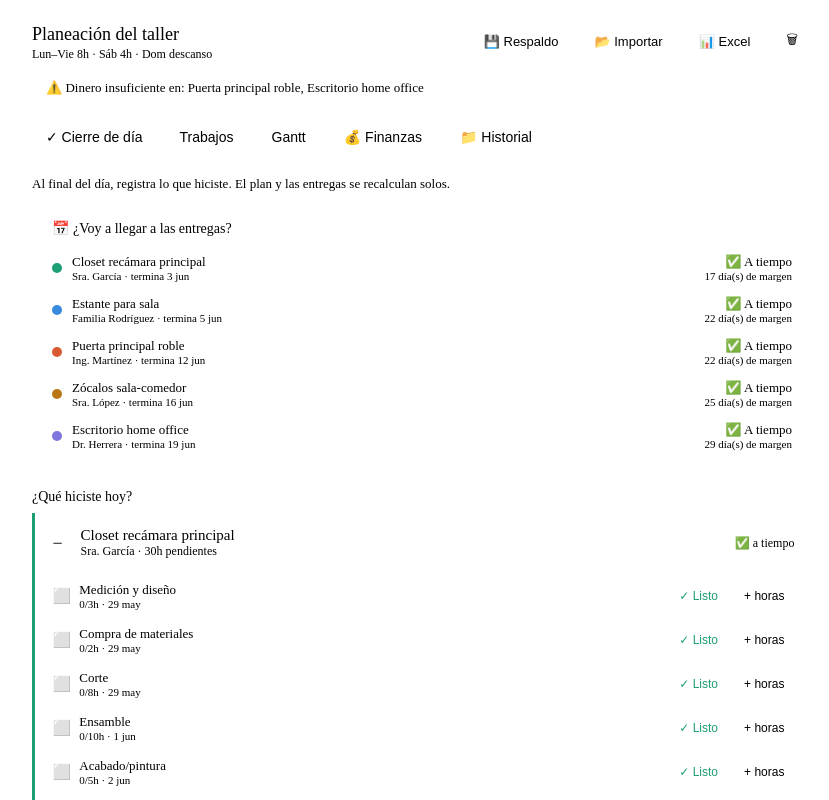
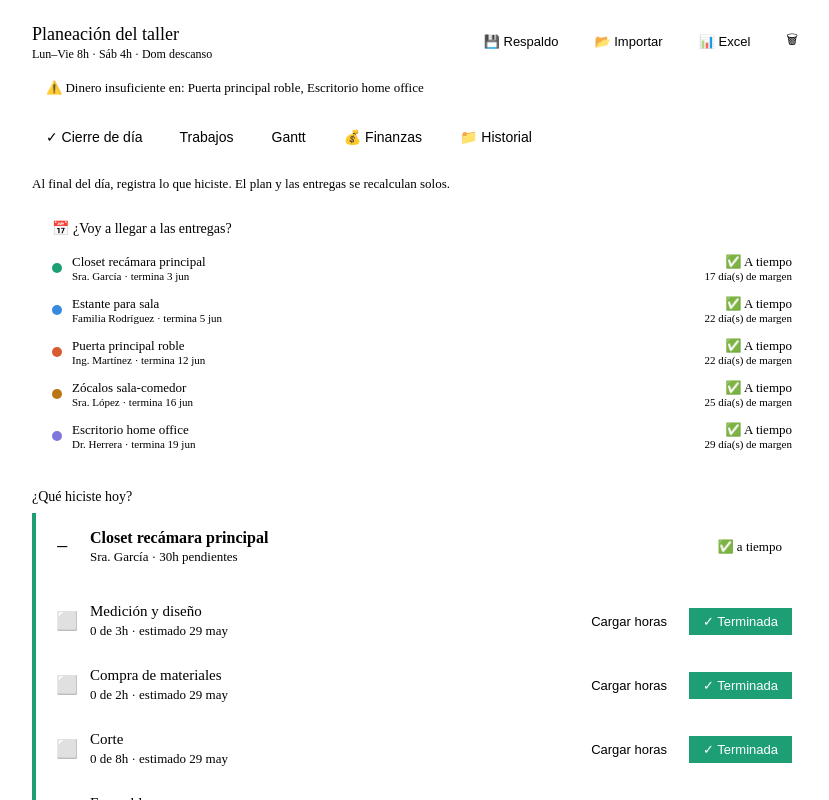
Before and after one commit to maussi1980/planificador-carpinteria, a React (Vite) app: page / in a window 1280 px wide. Both pictures are taken after a click on the element 641 px from the left and 543 px from the top of the page. Shown: the top 800 px of the page, without its empty margins (218-1047 px from the left). Built offline with nearby package versions, Linux system fonts and the light colour scheme.

Commit message:
cierre de dia mas legible y simple

```diff
--- a/src/App.jsx
+++ b/src/App.jsx
@@ -229,8 +229,7 @@ export default function App(){
   // TarjetaCierre: proyecto colapsable con todas sus etapas
   const TarjetaCierre=({j})=>{
     const [abierto,setAbierto]=useState(false);
-    const [editEtapa,setEditEtapa]=useState(null); // nombre de etapa en edición
-    const [modoEd,setModoEd]=useState(null); // 'parcial' | 'masHoras'
+    const [editEtapa,setEditEtapa]=useState(null);
     const [val,setVal]=useState("");
     const sched_j=schedule.find(s=>s.id===j.id);
     const hechas=j.etapas.reduce((s,e)=>s+num(e.hechas),0);
@@ -239,66 +238,53 @@ export default function App(){
     const completo=totalPend(j)===0;
     const fechas=etapasFechas[j.id]||{};
 
-    const cerrarEd=()=>{setEditEtapa(null);setModoEd(null);setVal("");};
-
     return(
-      <div style={{...S.card,borderLeft:`3px solid ${j.color}`,opacity:completo?0.65:1,padding:0,overflow:"hidden"}}>
+      <div style={{...S.card,borderLeft:`4px solid ${j.color}`,opacity:completo?0.65:1,padding:0,overflow:"hidden",marginBottom:14}}>
         {/* header clickable */}
-        <div onClick={()=>setAbierto(a=>!a)} style={{display:"flex",justifyContent:"space-between",alignItems:"center",padding:"0.9rem 1.1rem",cursor:"pointer"}}>
-          <div style={{display:"flex",gap:10,alignItems:"center",flex:1,minWidth:0}}>
-            <span style={{fontSize:18,color:"var(--color-text-secondary)",width:18,flexShrink:0}}>{abierto?"−":"+"}</span>
+        <div onClick={()=>setAbierto(a=>!a)} style={{display:"flex",justifyContent:"space-between",alignItems:"center",padding:"1rem 1.25rem",cursor:"pointer"}}>
+          <div style={{display:"flex",gap:14,alignItems:"center",flex:1,minWidth:0}}>
+            <span style={{fontSize:22,color:"var(--color-text-secondary)",width:20,flexShrink:0,lineHeight:1}}>{abierto?"−":"+"}</span>
             <div style={{minWidth:0}}>
-              <div style={{fontWeight:500,fontSize:15}}>{j.nombre}</div>
-              <div style={{fontSize:12,color:"var(--color-text-secondary)"}}>{j.cliente} · {completo?"✅ completado":`${totalPend(j)}h pendientes`}{hechas>0&&!completo&&` · ${pctAvance}% hecho`}</div>
+              <div style={{fontWeight:600,fontSize:16,marginBottom:2}}>{j.nombre}</div>
+              <div style={{fontSize:13,color:"var(--color-text-secondary)"}}>{j.cliente} · {completo?"✅ completado":`${totalPend(j)}h pendientes`}{hechas>0&&!completo&&` · ${pctAvance}%`}</div>
             </div>
           </div>
-          {j.fechaEntrega&&<span style={{fontSize:12,fontWeight:500,flexShrink:0,marginLeft:8,color:sched_j?.tarde?"var(--color-text-danger)":"var(--color-text-success)"}}>{sched_j?.tarde?"⚠️ tarde":"✅ a tiempo"}</span>}
+          {j.fechaEntrega&&<span style={{fontSize:13,fontWeight:500,flexShrink:0,marginLeft:10,padding:"4px 10px",borderRadius:6,background:sched_j?.tarde?"var(--color-background-danger)":"var(--color-background-success)",color:sched_j?.tarde?"var(--color-text-danger)":"var(--color-text-success)"}}>{sched_j?.tarde?"⚠️ tarde":"✅ a tiempo"}</span>}
         </div>
-        {/* barra de avance */}
-        {hechas>0&&<div style={{height:3,background:"var(--color-background-secondary)",margin:"0 1.1rem 0.6rem"}}><div style={{width:pctAvance+"%",height:"100%",background:"#1D9E75"}}/></div>}
+        {hechas>0&&<div style={{height:4,background:"var(--color-background-secondary)",margin:"0 1.25rem 0.8rem"}}><div style={{width:pctAvance+"%",height:"100%",background:"#1D9E75",borderRadius:2}}/></div>}
 
-        {/* etapas expandidas */}
-        {abierto&&<div style={{padding:"0 1.1rem 0.9rem"}}>
+        {abierto&&<div style={{padding:"0.5rem 1.25rem 1.1rem",borderTop:"0.5px solid var(--color-border-tertiary)"}}>
           {j.etapas.map((e,i)=>{
             const p=pend(e);const hecho=p<=0;const enParte=num(e.hechas)>0&&!hecho;
             const f=fechas[e.nombre];const enEd=editEtapa===e.nombre;
             return(
-              <div key={i} style={{padding:"8px 0",borderTop:i>0?"0.5px solid var(--color-border-tertiary)":"none"}}>
-                <div style={{display:"flex",alignItems:"center",gap:8,flexWrap:"wrap"}}>
-                  <span style={{fontSize:15,flexShrink:0}}>{hecho?"✅":enParte?"🔵":"⬜"}</span>
-                  <div style={{flex:1,minWidth:100}}>
-                    <div style={{fontSize:13,fontWeight:hecho?400:500,textDecoration:hecho?"line-through":"none",color:hecho?"var(--color-text-secondary)":"var(--color-text-primary)"}}>{e.nombre}</div>
-                    <div style={{fontSize:11,color:"var(--color-text-secondary)"}}>
-                      {hecho?`${num(e.horas)}h completadas`:`${num(e.hechas)}/${num(e.horas)}h${f?` · ${fmtShort(f.inicio)}`:""}`}
+              <div key={i} style={{padding:"14px 0",borderBottom:i<j.etapas.length-1?"0.5px solid var(--color-border-tertiary)":"none"}}>
+                <div style={{display:"flex",alignItems:"center",gap:12,flexWrap:"wrap"}}>
+                  <span style={{fontSize:18,flexShrink:0,width:22,textAlign:"center"}}>{hecho?"✅":enParte?"🔵":"⬜"}</span>
+                  <div style={{flex:1,minWidth:120}}>
+                    <div style={{fontSize:15,fontWeight:hecho?400:500,textDecoration:hecho?"line-through":"none",color:hecho?"var(--color-text-secondary)":"var(--color-text-primary)",marginBottom:3}}>{e.nombre}</div>
+                    <div style={{fontSize:13,color:"var(--color-text-secondary)"}}>
+                      {hecho?`${num(e.horas)}h completadas`:`${num(e.hechas)} de ${num(e.horas)}h${f?` · estimado ${fmtShort(f.inicio)}`:""}`}
                     </div>
                   </div>
-                  {!hecho&&!enEd&&<div style={{display:"flex",gap:6,flexShrink:0}}>
-                    <button style={{...S.btn,padding:"3px 10px",fontSize:12,color:"#1D9E75",borderColor:"#1D9E75"}} onClick={()=>completarEtapa(j.id,e.nombre)}>✓ Listo</button>
-                    <button style={{...S.btn,padding:"3px 10px",fontSize:12}} onClick={()=>{setEditEtapa(e.nombre);setModoEd("parcial");setVal("");}}>+ horas</button>
+                  {!hecho&&!enEd&&<div style={{display:"flex",gap:8,flexShrink:0}}>
+                    <button style={{...S.btn,padding:"6px 14px",fontSize:13}} onClick={()=>{setEditEtapa(e.nombre);setVal("");}}>Cargar horas</button>
+                    <button style={{...S.btnG,padding:"6px 14px",fontSize:13}} onClick={()=>completarEtapa(j.id,e.nombre)}>✓ Terminada</button>
                   </div>}
-                  {hecho&&<button style={{...S.btn,padding:"2px 8px",fontSize:11}} onClick={()=>setTrabajos(t=>t.map(x=>x.id!==j.id?x:{...x,etapas:x.etapas.map(et=>et.nombre===e.nombre?{...et,hechas:0}:et)}))}>deshacer</button>}
+                  {hecho&&<button style={{...S.btn,padding:"5px 12px",fontSize:12,flexShrink:0}} onClick={()=>setTrabajos(t=>t.map(x=>x.id!==j.id?x:{...x,etapas:x.etapas.map(et=>et.nombre===e.nombre?{...et,hechas:0}:et)}))}>Deshacer</button>}
                 </div>
-                {/* edición inline */}
-                {enEd&&modoEd==="parcial"&&<div style={{display:"flex",gap:6,alignItems:"center",marginTop:8,paddingLeft:24,flexWrap:"wrap"}}>
-                  <span style={{fontSize:12}}>Horas hechas hoy:</span>
-                  <input type="number" min={0.5} step={0.5} max={p} value={val} onChange={ev=>setVal(ev.target.value)} placeholder="h" style={{width:64}} autoFocus/>
-                  <button style={{...S.btnG,padding:"3px 10px",fontSize:12}} onClick={()=>{if(num(val)>0)avanzarHoras(j.id,e.nombre,val);cerrarEd();}}>Guardar</button>
-                  <button style={{...S.btn,padding:"3px 8px",fontSize:12}} onClick={()=>setModoEd("masHoras")}>llevó más horas</button>
-                  <button style={{...S.btn,padding:"3px 8px",fontSize:12}} onClick={cerrarEd}>✕</button>
-                </div>}
-                {enEd&&modoEd==="masHoras"&&<div style={{display:"flex",gap:6,alignItems:"center",marginTop:8,paddingLeft:24,flexWrap:"wrap"}}>
-                  <span style={{fontSize:12}}>Total real de la etapa:</span>
-                  <input type="number" min={num(e.hechas)} step={0.5} value={val||num(e.horas)} onChange={ev=>setVal(ev.target.value)} style={{width:64}} autoFocus/>
-                  <span style={{fontSize:12,color:"var(--color-text-secondary)"}}>h (eran {num(e.horas)}h)</span>
-                  <button style={{...S.btnG,padding:"3px 10px",fontSize:12}} onClick={()=>{ajustarHorasReales(j.id,e.nombre,val||num(e.horas));cerrarEd();}}>Actualizar</button>
-                  <button style={{...S.btn,padding:"3px 8px",fontSize:12}} onClick={cerrarEd}>✕</button>
+                {enEd&&<div style={{display:"flex",gap:10,alignItems:"center",marginTop:12,paddingLeft:34,flexWrap:"wrap"}}>
+                  <span style={{fontSize:14}}>¿Cuántas horas trabajé?</span>
+                  <input type="number" min={0.5} step={0.5} value={val} onChange={ev=>setVal(ev.target.value)} placeholder="h" style={{width:80,fontSize:15,padding:"7px 10px"}} autoFocus
+                    onKeyDown={ev=>{if(ev.key==="Enter"&&num(val)>0){avanzarHoras(j.id,e.nombre,val);setEditEtapa(null);setVal("");}if(ev.key==="Escape"){setEditEtapa(null);setVal("");}}}/>
+                  <button style={{...S.btnG,padding:"7px 16px",fontSize:13}} onClick={()=>{if(num(val)>0)avanzarHoras(j.id,e.nombre,val);setEditEtapa(null);setVal("");}}>Guardar</button>
+                  <button style={{...S.btn,padding:"7px 14px",fontSize:13}} onClick={()=>{setEditEtapa(null);setVal("");}}>Cancelar</button>
                 </div>}
               </div>
             );
           })}
-          {/* acción posponer todo el trabajo */}
-          {!completo&&<div style={{marginTop:10,paddingTop:8,borderTop:"0.5px solid var(--color-border-tertiary)"}}>
-            <button style={{...S.btn,padding:"4px 12px",fontSize:12}} onClick={()=>pedirMover(j.id,nextWork(addDays(new Date(),1),excepciones))}>📆 No pude avanzar — posponer este trabajo</button>
+          {!completo&&<div style={{marginTop:14,paddingTop:12,borderTop:"0.5px solid var(--color-border-tertiary)"}}>
+            <button style={{...S.btn,padding:"7px 14px",fontSize:13}} onClick={()=>pedirMover(j.id,nextWork(addDays(new Date(),1),excepciones))}>📆 No pude avanzar — posponer este trabajo</button>
           </div>}
         </div>}
       </div>
```
